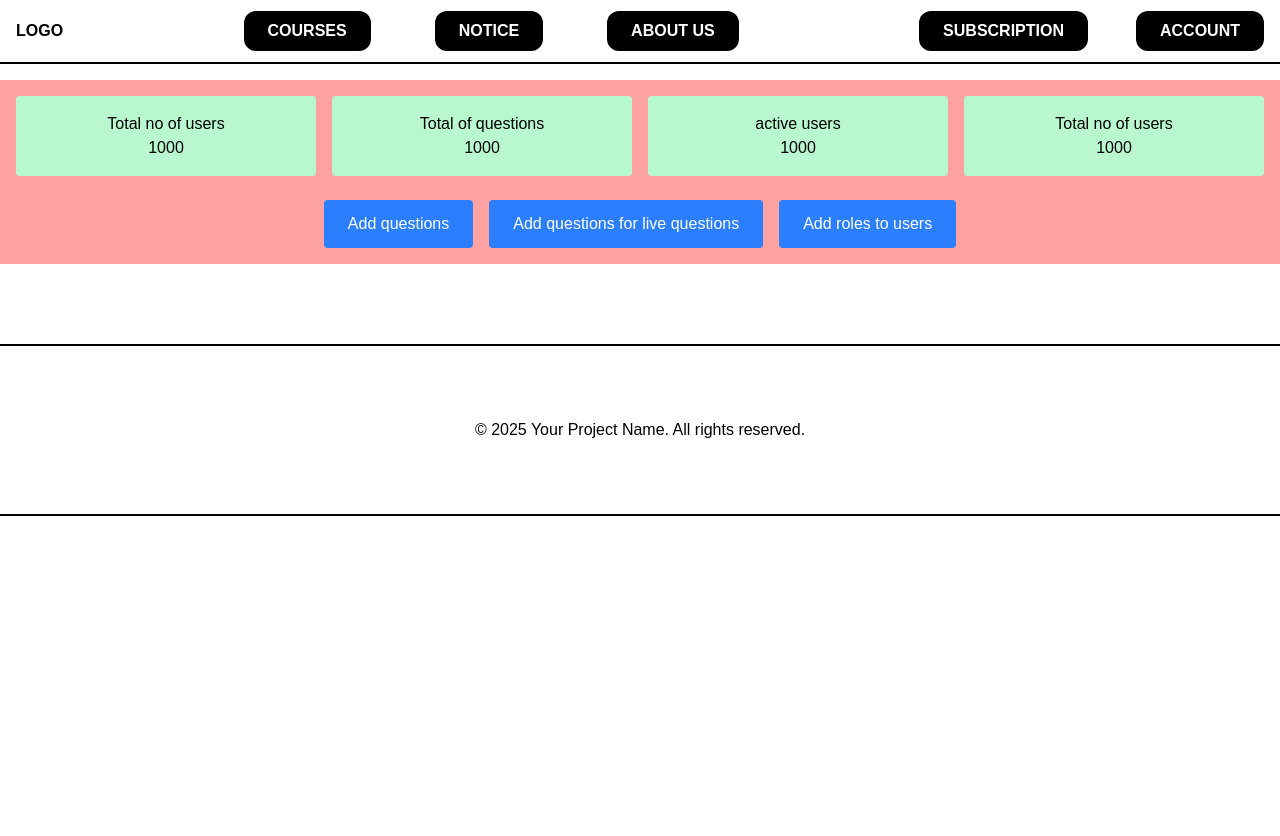
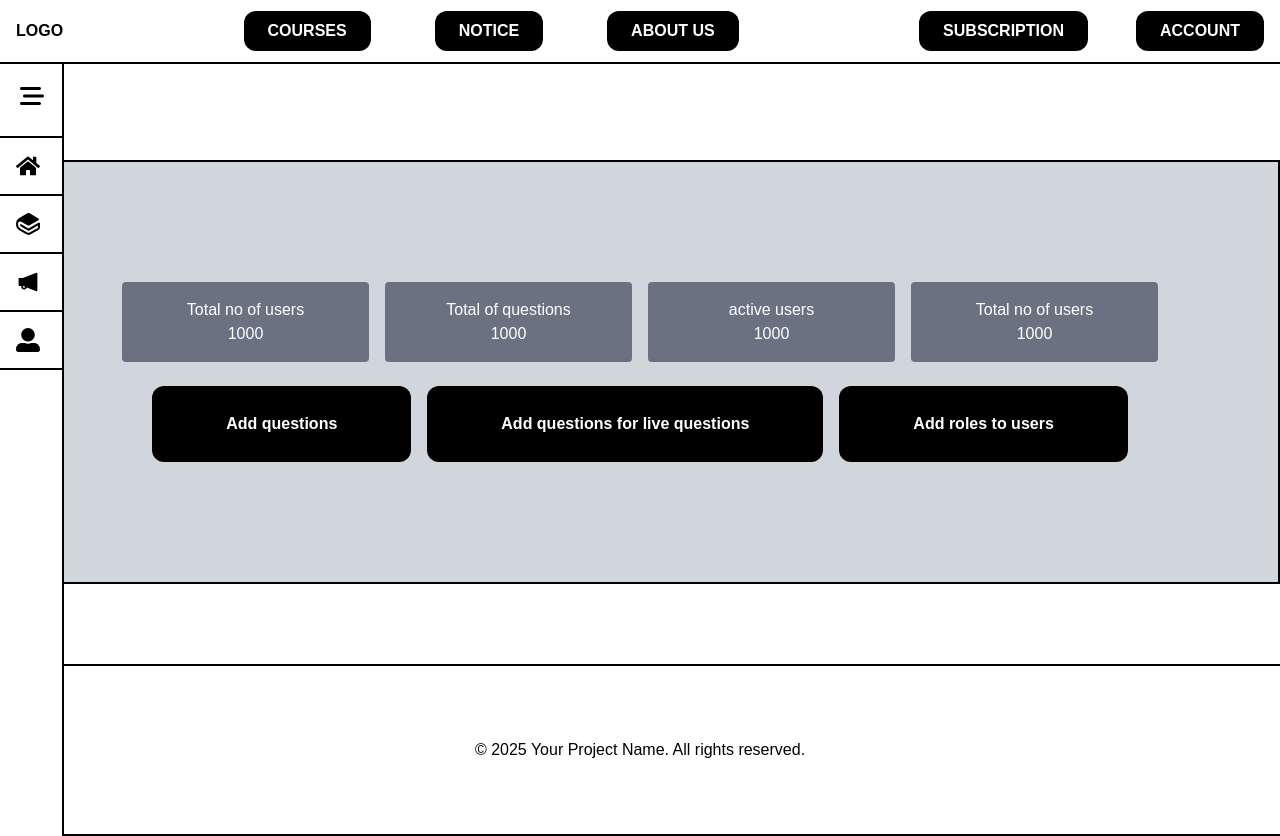
Before and after one commit to Jeevan446/exam_prep, a React app in the folder Frontend/: page /admin in a window 1280 px wide. Before the commit the page ends 800 px from the top, so only its background shows below. Built offline with nearby package versions, Linux system fonts and the light colour scheme; the HTML template or start-up script is replaced by a standard one.

Commit message:
designs.

```diff
--- a/Frontend/src/App.jsx
+++ b/Frontend/src/App.jsx
@@ -22,7 +22,7 @@ function App() {
             <Route path="/signup" element={<SignUpPage />} />
             <Route path="/login" element={<LoginPage />} />
              <Route path="/examtype/chapter/questionpage" element={<QuestionPage />} />
-              <Route path="/admin" element={<AdminPage />} />
+              <Route path="/admin" element={<AdminPage isOpen={isOpen} setIsOpen={setIsOpen} />} />
         </Routes>
       </>
   );
--- a/Frontend/src/pages/AdminPage.jsx
+++ b/Frontend/src/pages/AdminPage.jsx
@@ -1,31 +1,34 @@
 import React from 'react';
 import Navbar from '../components/NavBar';
 import Footer from '../components/Footer';
+import SideBar from '../components/SideBar';
 
-const AdminPage = () => {
+const AdminPage = ( { isOpen, setIsOpen} ) => {
     return (
-        <div className="flex flex-col min-h-screen w-full">
+        <div className="flex flex-col min-h-screen w-full items-center justify-center ">
 
             {/* Navbar */}
             <Navbar />
 
-            <main className="mt-[10vh] w-full bg-red-300 p-4">
+            <SideBar isOpen={isOpen} setIsOpen={setIsOpen} />
+
+            <main className="mt-[20vh] w-full bg-gray-300 border-2 border-black ml-auto mr-auto justify-center p-30">
 
                 {/* Card row */}
                 <div className="flex flex-wrap gap-4 mb-6">
-                    <div className="flex-1 flex flex-col min-w-[150px] p-4  bg-green-200 rounded text-center">
+                    <div className="flex-1 flex flex-col min-w-[150px] p-4  bg-gray-500 rounded text-center text-white">
                         <span>Total no of users</span>
                         <span>1000</span>
                     </div>
-                    <div className="flex-1 flex flex-col min-w-[150px] p-4  bg-green-200 rounded text-center">
+                    <div className="flex-1 flex flex-col min-w-[150px] p-4  bg-gray-500 rounded text-center text-white">
                         <span>Total of questions</span>
                         <span>1000</span>
                     </div>
-                    <div className="flex-1 flex flex-col min-w-[150px] p-4  bg-green-200 rounded text-center">
+                    <div className="flex-1 flex flex-col min-w-[150px] p-4  bg-gray-500 rounded text-center text-white">
                         <span>active users</span>
                         <span>1000</span>
                     </div>
-                    <div className="flex-1 flex flex-col min-w-[150px] p-4  bg-green-200 rounded text-center">
+                    <div className="flex-1 flex flex-col min-w-[150px] p-4  bg-gray-500 rounded text-center text-white">
                         <span>Total no of users</span>
                         <span>1000</span>
                     </div>
@@ -34,16 +37,18 @@ const AdminPage = () => {
 
 
                 {/* Buttons row */}
-                <div className="flex flex-col sm:flex-row justify-center gap-4">
-                    <button className="px-6 py-3 bg-blue-500 text-white rounded hover:bg-blue-600">
+                <div className="flex flex-col md:flex-row justify-center gap-4">
+
+                        <button className="px-4 py-4 font-bold md:px-9 md:py-5 bg-black lg:px-18 lg:py-6 text-white rounded-xl cursor-pointer border-2 border-transparent hover:bg-white hover:text-black hover:border-black transition-all duration-500  flex justify-center ">
                             Add questions
                         </button>
-                    <button className="px-6 py-3 bg-blue-500 text-white rounded hover:bg-blue-600">
+                        <button className="px-4 py-4 font-bold  bg-black lg:px-18 lg:py-6 text-white rounded-xl cursor-pointer border-2 border-transparent hover:bg-white hover:text-black hover:border-black transition-all duration-500  flex justify-center ">
                             Add questions for live questions
                         </button>
-                     <button className="px-6 py-3 bg-blue-500 text-white rounded hover:bg-blue-600">
+                        <button className="px-4 py-4 font-bold  bg-black lg:px-18 lg:py-6 text-white rounded-xl cursor-pointer border-2 border-transparent hover:bg-white hover:text-black hover:border-black transition-all duration-500  flex justify-center ">
                             Add roles to users
                         </button>
+
                 </div>
 
             </main>
--- a/Frontend/src/pages/SubjectPage.jsx
+++ b/Frontend/src/pages/SubjectPage.jsx
@@ -41,6 +41,7 @@ function SubjectPage({ isOpen, setIsOpen }) {
         </h1>
         <SiGitbook className="md:w-8 md:h-8 sm:w-4 sm:h-4" />
       </div>
+
       <main
         className={`mt-[30px]  py-10 transition-all duration-300 w-[80%] ml-16 lg:w-[70%] bg-gray-300 border-2 border-black flex flex-col gap-6 md:gap-8 items-center
         ${isOpen ? "lg:ml-50 duration-300" : "lg:ml-20 duration-300"}`}
```
Lines whose indentation alone changed are shown as unchanged.
